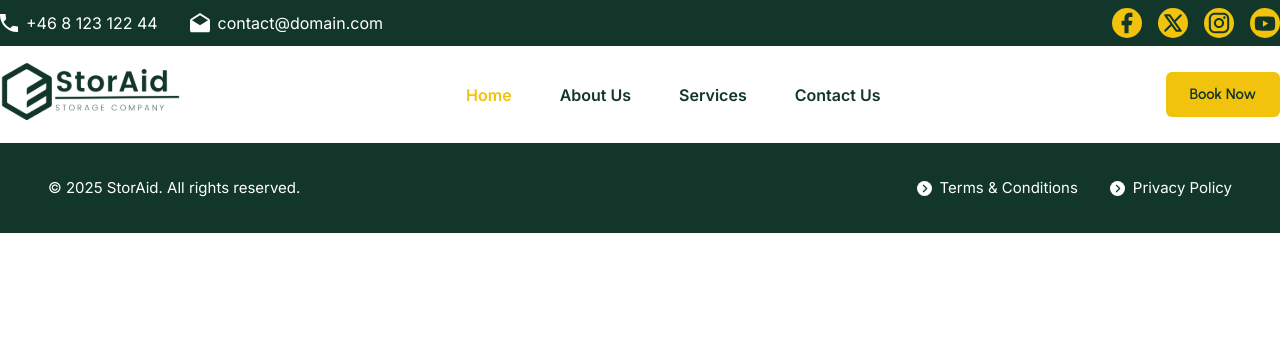
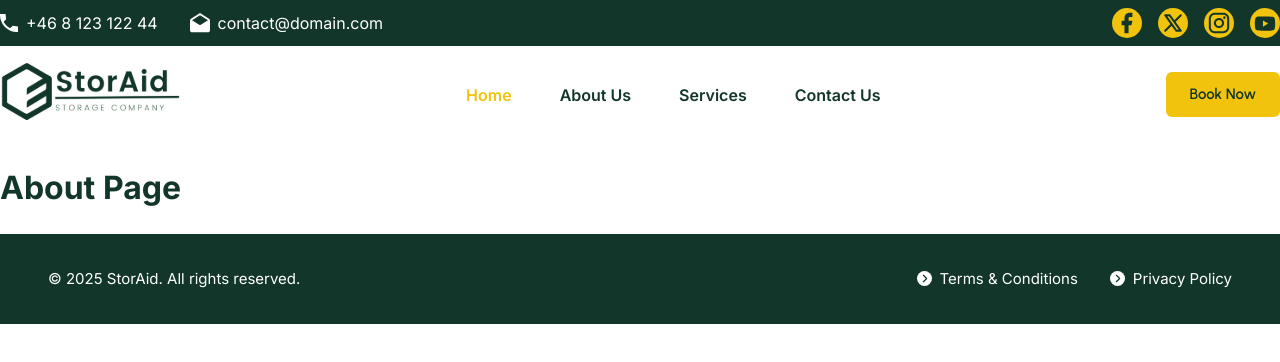
Before and after one commit to dalebjer88/storaid, a React (Vite) app: page /about in a window 1280 px wide. Shown: the top 362 px of the page. Built offline with nearby package versions, Linux system fonts and the light colour scheme.

Commit message:
feat(routing): Implemented react router DOM with MainLayout, nested routes, and updated Navbar links.

```diff
--- a/src/App.jsx
+++ b/src/App.jsx
@@ -1,11 +1,38 @@
-import React from 'react'
-import MainLayout from './layout/MainLayout'
+import React from 'react';
+import { Routes, Route } from 'react-router-dom';
+import MainLayout from './layout/MainLayout';
 import HomePage from './pages/HomePage';
+import AboutPage from './pages/AboutPage';
+import ContactPage from './pages/ContactPage';
+import ServicesPage from './pages/ServicesPage';
+import BookingPage from './pages/BookingPage';
 
-export default function App() {
+function App() {
   return (
-    <MainLayout>
-      <HomePage/>
-    </MainLayout>
+    <Routes>
+      <Route element={<MainLayout />}>
+
+        {/* 1. HomePage */}
+        <Route path="/" element={<HomePage />} />
+
+        {/* 2. AboutPage */}
+        <Route path="/about" element={<AboutPage />} />
+
+        {/* 3. ContactPage */}
+        <Route path="/contact" element={<ContactPage />} />
+
+        {/* 3. ServicesPage */}
+        <Route path="/services" element={<ServicesPage />} />
+
+        {/* 3. BookingPage */}
+        <Route path="/booking" element={<BookingPage />} />
+
+        {/* 404-sida */}
+        <Route path="*" element={<h1>404: Sidan hittades inte</h1>} />
+
+      </Route>
+    </Routes>
   );
 }
+
+export default App;
--- a/src/layout/Footer.jsx
+++ b/src/layout/Footer.jsx
@@ -4,11 +4,10 @@ import '../assets/footer-icon.svg';
 
 const currentYear = 2025;
 const ArrowIcon = (
+
+    //**svg code clipped from chatgpt*/
     <svg width="15" height="15" viewBox="0 0 15 15" fill="none" xmlns="http://www.w3.org/2000/svg" className="footer-icon">
-        {/* 1. CIRKEL: BLIR CURRENTCOLOR (som styrs av .footer-link) */}
         <circle cx="7.5" cy="7.5" r="7.5" fill="currentColor"/>
-
-        {/* 2. PIL: BLIR DIN GRÖNA SEKUNDÄRFÄRG (behålls vid hover) */}
         <path fillRule="evenodd" clipRule="evenodd" d="M10.0981 7.94428L6.56246 11.4799L5.67871 10.5962L8.77246 7.5024L5.67871 4.40865L6.56246 3.5249L10.0981 7.06053C10.2153 7.17773 10.2811 7.33667 10.2811 7.5024C10.2811 7.66813 10.2153 7.82707 10.0981 7.94428Z" fill="var(--color-secondary)"/>
     </svg>
 );
--- a/src/layout/MainLayout.jsx
+++ b/src/layout/MainLayout.jsx
@@ -1,22 +1,20 @@
 import React from 'react';
+import { Outlet } from 'react-router-dom';
 import Header from './Header';
 import Navbar from './Navbar';
 import Footer from './Footer';
 
-export default function MainLayout({ children }) {
-  return (
-    <div className="app-wrapper">
+const MainLayout = () => {
+    return (
+      <>
+        <Header />
+        <Navbar />
+        <main>
+        <Outlet />
+        </main>
+        <Footer />
+      </>
+    );
+};
 
-
-      <Header/>
-      <Navbar/>
-
-
-      <main className="page-content">
-        {children}
-      </main>
-      <Footer/>
-
-    </div>
-  );
-}
+export default MainLayout;
--- a/src/layout/Navbar.jsx
+++ b/src/layout/Navbar.jsx
@@ -1,4 +1,5 @@
 import React from 'react';
+import { Link } from 'react-router-dom';
 import './Navbar.css';
 import StoraidLogo from '../assets/storaid-logo.svg';
 
@@ -7,16 +8,16 @@ function Navbar() {
     <nav className="navbar">
         <div className="navbar-container">
           <div className="navbar-content">
-              <a href ="/" className="navbar-logo"><img src={StoraidLogo} alt="Storaid Logotype"></img></a>
+            <Link to="/" className="navbar-logo"><img src={StoraidLogo} alt="Storaid Logotype"></img></Link>
               <div className="navbar-links">
                 <ul>
-                  <li><a href="/" aria-current="page">Home</a></li>
-                  <li><a href="/about-us">About Us</a></li>
-                  <li><a href="/services">Services</a></li>
-                  <li><a href="/contact-us">Contact Us</a></li>
+                  <li><Link to="/" className="navbar-link" aria-current="page">Home</Link></li>
+                  <li><Link to="/about" className="navbar-link">About Us</Link></li>
+                  <li><Link to="/services" className="navbar-link">Services</Link></li>
+                  <li><Link to="/contact" className="navbar-link">Contact Us</Link></li>
                 </ul>
               </div>
-              <a href="/booking" className="btn btn--primary btn--on-light">Book Now</a>
+              <Link to="/booking" className="btn btn--primary btn--on-light">Book Now</Link>
             </div>
         </div>
     </nav>
--- a/src/main.jsx
+++ b/src/main.jsx
@@ -1,10 +1,13 @@
 import { StrictMode } from 'react'
 import { createRoot } from 'react-dom/client'
+import { BrowserRouter } from 'react-router-dom';
 import App from './App.jsx'
 import './index.css'
 
 createRoot(document.getElementById('root')).render(
   <StrictMode>
-    <App />
+    <BrowserRouter>
+      <App/>
+    </BrowserRouter>
   </StrictMode>,
 )
--- /dev/null
+++ b/src/pages/AboutPage.jsx
@@ -0,0 +1,9 @@
+import React from 'react';
+
+const AboutPage = () => {
+    return (
+        <h1>About Page</h1>
+    );
+};
+
+export default AboutPage;
--- /dev/null
+++ b/src/pages/BookingPage.jsx
@@ -0,0 +1,9 @@
+import React from 'react';
+
+const BookingPage = () => {
+    return (
+        <h1>Booking Page</h1>
+    );
+};
+
+export default BookingPage;
--- /dev/null
+++ b/src/pages/ContactPage.jsx
@@ -0,0 +1,10 @@
+import React from 'react';
+import { Link } from 'react-router-dom';
+
+const ContactPage = () => {
+    return (
+        <h1>Contact Page</h1>
+    );
+};
+
+export default ContactPage;
--- a/src/pages/HomePage.jsx
+++ b/src/pages/HomePage.jsx
@@ -1,10 +1,7 @@
-// src/pages/HomePage.jsx (Alternativ modern stil)
-
 import React from 'react';
 
 export default function HomePage() {
   return (
-    <>
-    </>
+   <h1>HomePage</h1>
   );
 }
--- /dev/null
+++ b/src/pages/ServicesPage.jsx
@@ -0,0 +1,9 @@
+import React from 'react';
+
+const ServicesPage = () => {
+    return (
+        <h1>Services Page</h1>
+    );
+};
+
+export default ServicesPage;
```
Also changed, not shown: src/pages/NotFoundPage.jsx (added, +10 -0 lines).
